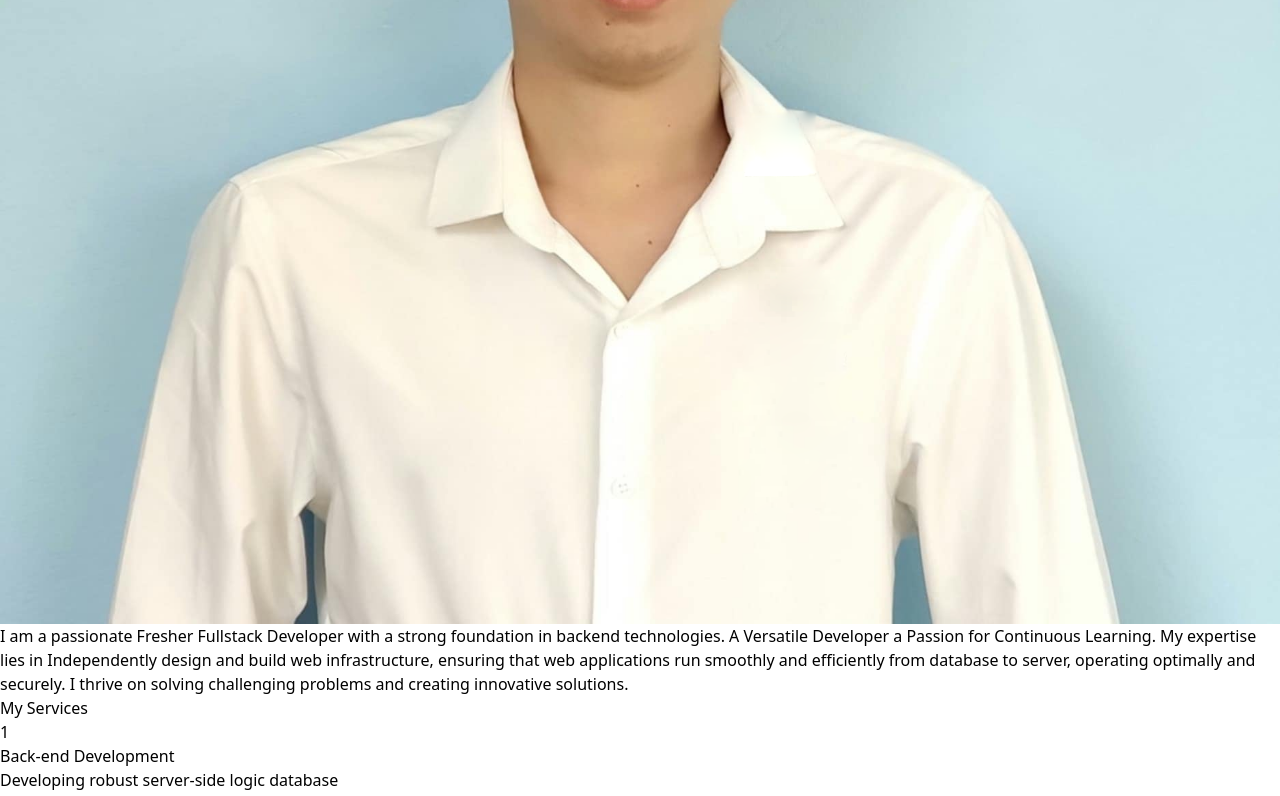
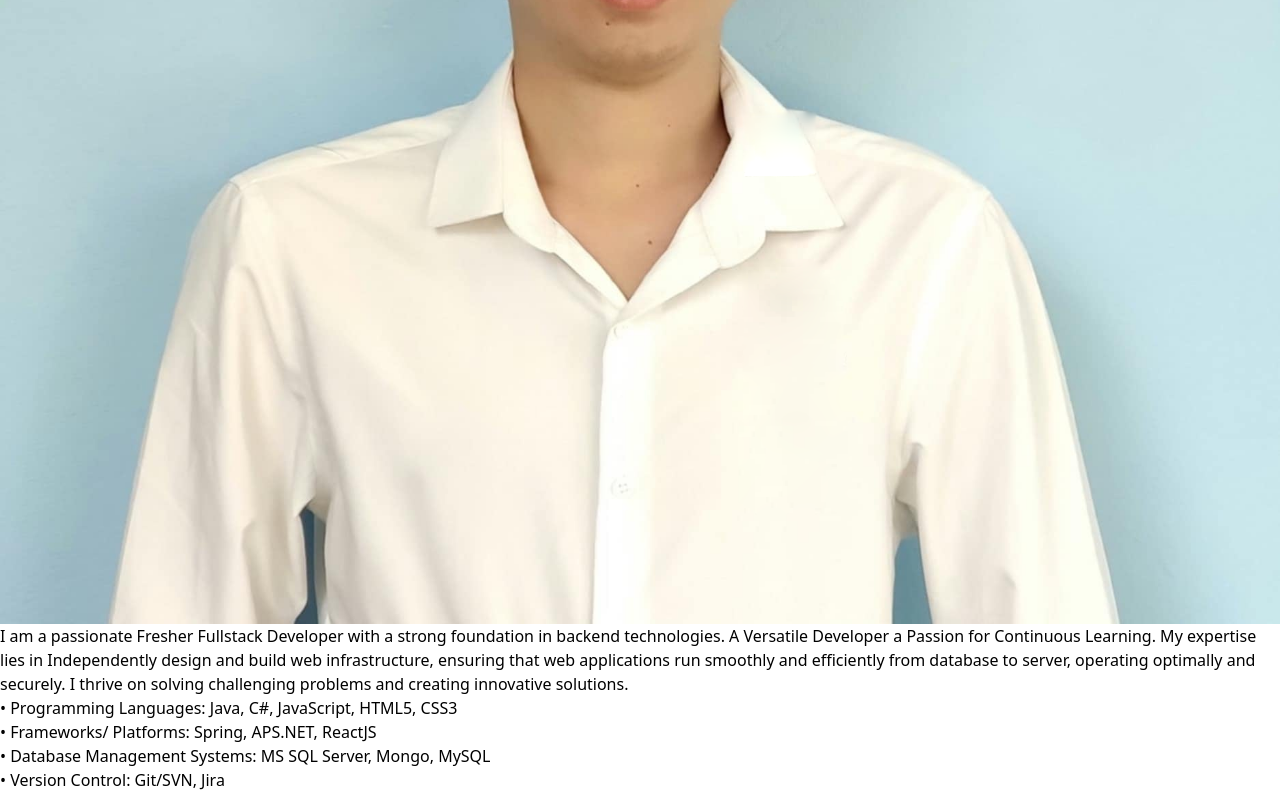
Before and after one commit to heaven-vo/heaven-portfolio, a React (Vite) app: page / in a window 1280 px wide. Shown: the part 2000-2796 px from the top of the page. Built offline with nearby package versions, Linux system fonts and the light colour scheme.

Commit message:
change data

```diff
--- a/src/components/About.jsx
+++ b/src/components/About.jsx
@@ -14,6 +14,18 @@ const About = () => {
                         ensuring that web applications run smoothly and efficiently from database to server, operating optimally and securely.
                         I thrive on solving challenging problems and creating innovative solutions.
                     </p>
+                    <p className="text-lg mb-3">
+                    •	Programming Languages: Java, C#, JavaScript, HTML5, CSS3
+                    </p>
+                    <p className="text-lg mb-3">
+                    •	Frameworks/ Platforms: Spring, APS.NET, ReactJS
+                    </p>
+                    <p className="text-lg mb-3">
+                    •	Database Management Systems: MS SQL Server, Mongo, MySQL
+                    </p>
+                    <p className="text-lg mb-3">
+                    •	Version Control: Git/SVN, Jira
+                    </p>
                 </div>
             </div>
         </div>
--- a/src/components/Hero.jsx
+++ b/src/components/Hero.jsx
@@ -1,4 +1,5 @@
 import HeroImage from '../assets/Hero.png'
+import myCV from '../assets/CV-SoftwareEngineerFresher-VoChiCong.pdf'
 
 const Hero = () => {
   return (
@@ -13,10 +14,14 @@ const Hero = () => {
         I specialize in building and response web application
         </p>
         <div className='mt-8 space-x-4'>
+            <a href="#contact">
             <button className="bg-gradient-to-r from-green-400 to-blue-500 text-white hidden md:inline
             transform transition-transform duration-300 hover:scale-105 px-4 py-2 rounded-full">Contact With Me</button>
+            </a>
+            <a href={myCV} download="CV_VOCHICONG" target="_blank" rel="noreferrer">
             <button className="bg-gradient-to-r from-pink-500 to-yellow-500 text-white hidden md:inline
-            transform transition-transform duration-300 hover:scale-105 px-4 py-2 rounded-full">Resume</button>
+            transform transition-transform duration-300 hover:scale-105 px-4 py-2 rounded-full" >Resume</button>
+            </a>
         </div>
     </div>
   )
--- a/src/components/Navbar.jsx
+++ b/src/components/Navbar.jsx
@@ -10,8 +10,11 @@ const Navbar = () => {
                 <a href="#projects" className="hover:text-gray-400">Projects</a>
                 <a href="#contact" className="hover:text-gray-400">Contact</a>
             </div>
-            <button className="bg-gradient-to-r from-green-400 to-blue-500 text-white hidden md:inline
-            transform transition-transform duration-300 hover:scale-105 px-4 py-2 rounded-full">Connect</button>
+            <a href="https://www.linkedin.com/in/congdev/"target="_blank">
+              <button className="bg-gradient-to-r from-green-400 to-blue-500 text-white hidden md:inline
+              transform transition-transform duration-300 hover:scale-105 px-4 py-2 rounded-full">Connect</button>
+            </a>
+
         </div>
     </nav>
   )
--- a/src/components/Project.jsx
+++ b/src/components/Project.jsx
@@ -10,7 +10,7 @@ const projects = [
         technologiesFE: "FE: ReactJS, Tailwind",
         technologiesBE: "BE:",
         image: Portfolio,
-        github:"#"
+        github:"https://github.com/heaven-vo/heaven-portfolio"
     },
     {
         id: 2,
@@ -34,7 +34,7 @@ const projects = [
         technologiesFE: "FE: ReactJS, Flutter, Firebase",
         technologiesBE: "BE: ASP.net, MS Server, Entity Framework",
         image: Hero,
-        github:"#"
+        github:"https://github.com/heaven-vo/DeliveryVinhome/tree/master/src"
     },
     {
         id: 5,
@@ -46,11 +46,11 @@ const projects = [
     },
     {
         id: 6,
-        name: "Internship",
-        technologiesFE: "Frontend: HTML5, CSS3, ReactJS, Firebase",
-        technologiesBE: "Backend: Spring, RESTful APIs, MS Server",
+        name: "CocLearn",
+        technologiesFE: "Frontend: Flutter, Firebase",
+        technologiesBE: "Backend: ASP.NET, RESTful APIs, MS Server",
         image: Hero,
-        github:"#"
+        github:"https://github.com/heaven-vo/MentorAppCocLen"
     },
 ]
 
```
Also changed, not shown: 1 other file (tests, documents, lock files or other folders).
